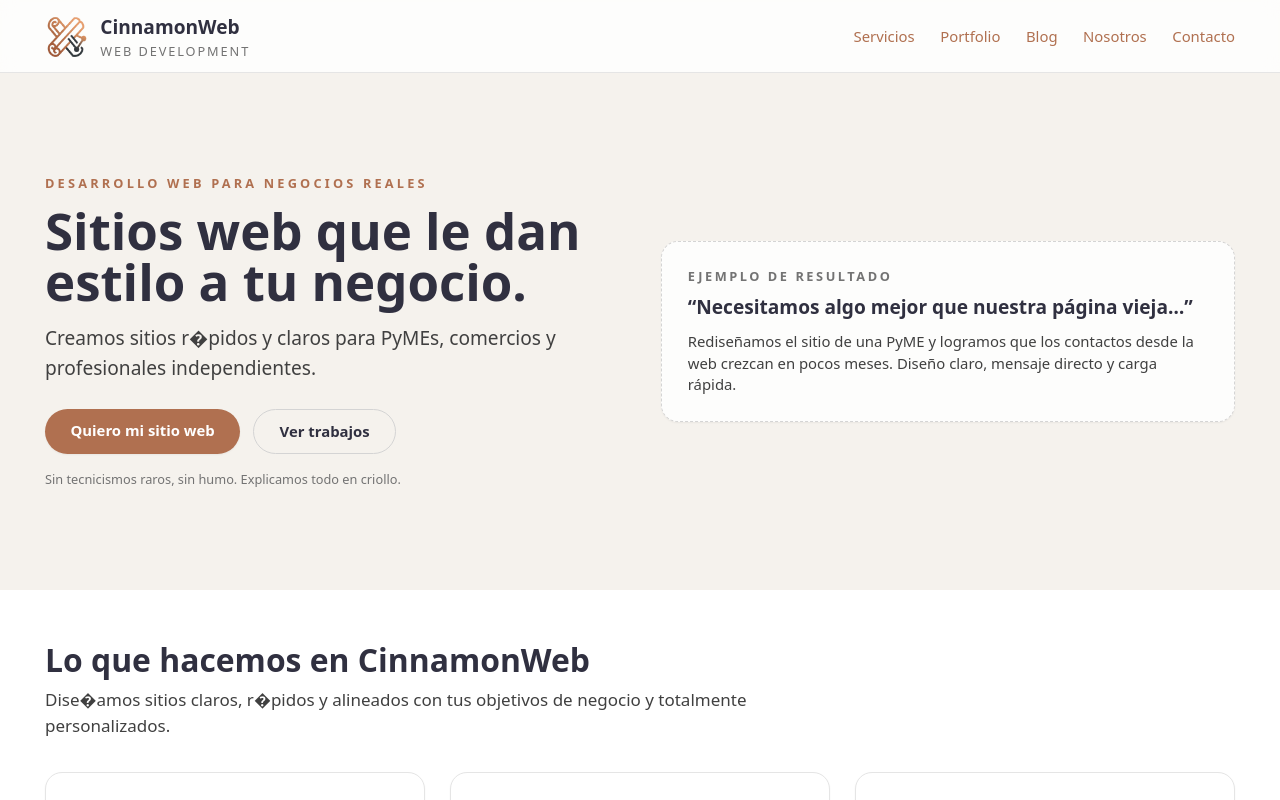
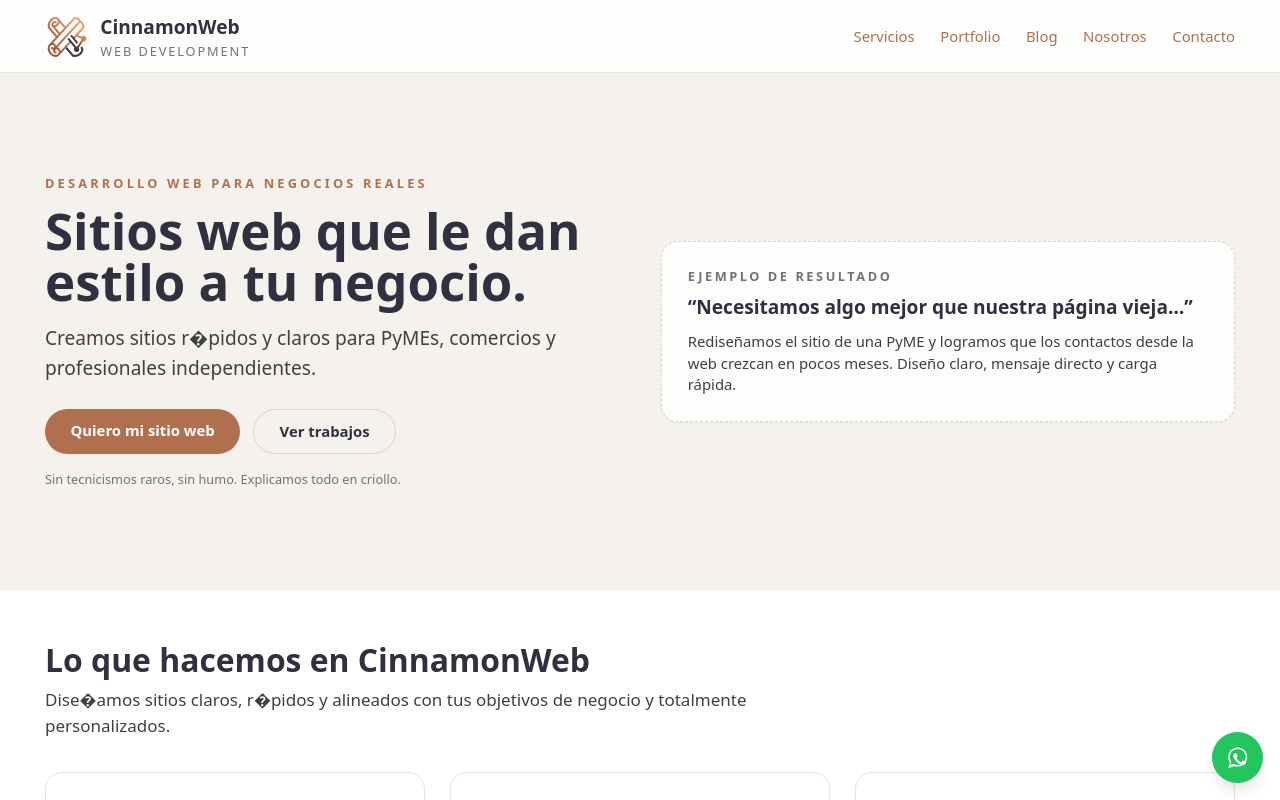
Before and after one commit to CinnamonWebs/site-001, a Next.js app: page / in a window 1280 px wide. Shown: the top 800 px of the page. Built offline with nearby package versions, Linux system fonts and the light colour scheme.

Commit message:
whatsAppButton

```diff
--- a/src/components/Layout.tsx
+++ b/src/components/Layout.tsx
@@ -3,6 +3,7 @@ import { ReactNode } from "react";
 import Navbar from "./Navbar";
 import Footer from "./Footer";
 import type { FooterContent } from "@/lib/content";
+import WhatsAppButton from "./WhatsAppButton";
 
 type LayoutProps = {
   children: ReactNode;
@@ -38,6 +39,8 @@ export default function Layout({
         <Navbar />
         <main className="flex-1">{children}</main>
         <Footer content={footerContent} />
+        {/* Botón flotante de WhatsApp */}
+        <WhatsAppButton phone="5491165835046" />
       </div>
     </>
   );
```
